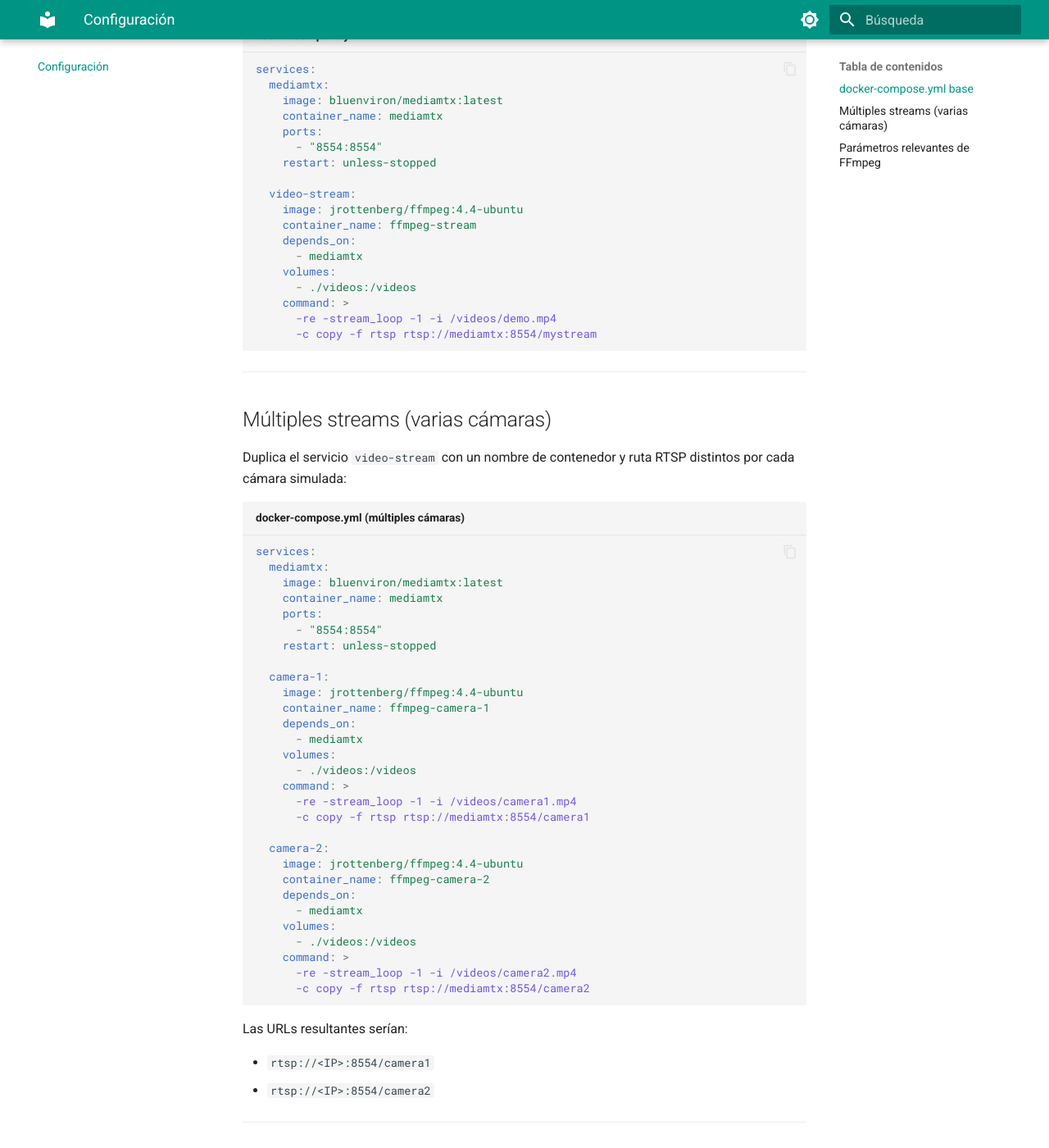
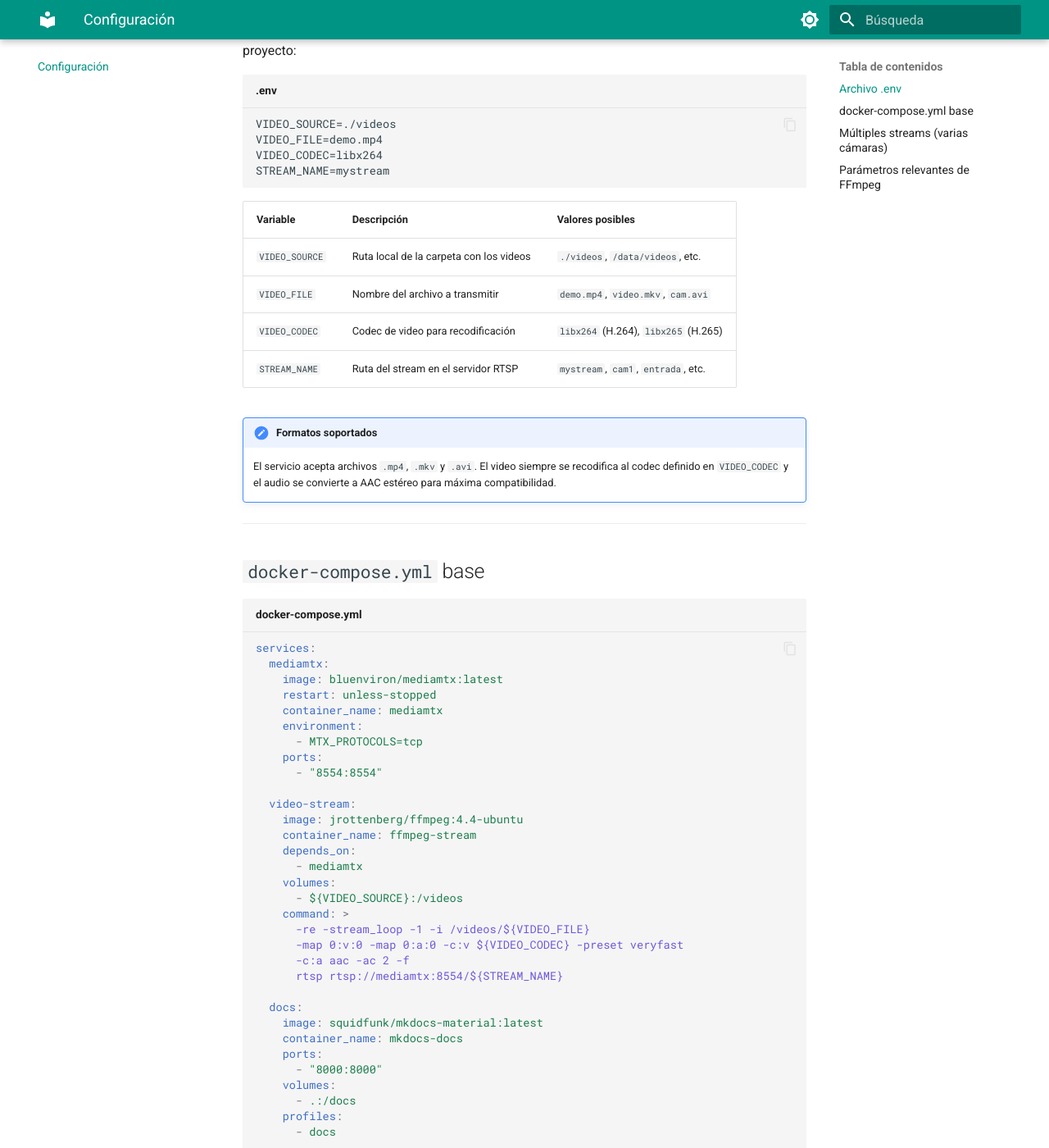
Before and after one commit to sherlock28/rtsp-camera-emulator, an MkDocs documentation site: the page built from docs/configuration.md, in a window 1280 px wide and 1400 px high, scrolled down 255 px. Shown: the whole window at 82% size. Built offline with MkDocs 1.6.1 and Material for MkDocs 9.7.7, drawn with Linux system fonts in a browser that asks for light colours; some of the changed text lies outside the part shown.

````diff
--- a/docs/configuration.md
+++ b/docs/configuration.md
@@ -1,15 +1,40 @@
 # Configuración
 
-## docker-compose.yml base
+## Archivo `.env`
+
+Todas las variables del servicio `video-stream` se definen en un archivo `.env` en la raíz del proyecto:
+
+```env title=".env"
+VIDEO_SOURCE=./videos
+VIDEO_FILE=demo.mp4
+VIDEO_CODEC=libx264
+STREAM_NAME=mystream
+```
+
+| Variable | Descripción | Valores posibles |
+|---|---|---|
+| `VIDEO_SOURCE` | Ruta local de la carpeta con los videos | `./videos`, `/data/videos`, etc. |
+| `VIDEO_FILE` | Nombre del archivo a transmitir | `demo.mp4`, `video.mkv`, `cam.avi` |
+| `VIDEO_CODEC` | Codec de video para recodificación | `libx264` (H.264), `libx265` (H.265) |
+| `STREAM_NAME` | Ruta del stream en el servidor RTSP | `mystream`, `cam1`, `entrada`, etc. |
+
+!!! note "Formatos soportados"
+    El servicio acepta archivos `.mp4`, `.mkv` y `.avi`. El video siempre se recodifica al codec definido en `VIDEO_CODEC` y el audio se convierte a AAC estéreo para máxima compatibilidad.
+
+---
+
+## `docker-compose.yml` base
 
 ```yaml title="docker-compose.yml"
 services:
   mediamtx:
     image: bluenviron/mediamtx:latest
+    restart: unless-stopped
     container_name: mediamtx
+    environment:
+      - MTX_PROTOCOLS=tcp
     ports:
       - "8554:8554"
-    restart: unless-stopped
 
   video-stream:
     image: jrottenberg/ffmpeg:4.4-ubuntu
@@ -17,26 +42,40 @@ services:
     depends_on:
       - mediamtx
     volumes:
-      - ./videos:/videos
+      - ${VIDEO_SOURCE}:/videos
     command: >
-      -re -stream_loop -1 -i /videos/demo.mp4
-      -c copy -f rtsp rtsp://mediamtx:8554/mystream
+      -re -stream_loop -1 -i /videos/${VIDEO_FILE}
+      -map 0:v:0 -map 0:a:0 -c:v ${VIDEO_CODEC} -preset veryfast
+      -c:a aac -ac 2 -f
+      rtsp rtsp://mediamtx:8554/${STREAM_NAME}
+
+  docs:
+    image: squidfunk/mkdocs-material:latest
+    container_name: mkdocs-docs
+    ports:
+      - "8000:8000"
+    volumes:
+      - .:/docs
+    profiles:
+      - docs
 ```
 
 ---
 
 ## Múltiples streams (varias cámaras)
 
-Duplica el servicio `video-stream` con un nombre de contenedor y ruta RTSP distintos por cada cámara simulada:
+Para simular varias cámaras, duplica el servicio `video-stream` y sobreescribe las variables de entorno por servicio. Cada uno puede apuntar a un video y stream distintos:
 
 ```yaml title="docker-compose.yml (múltiples cámaras)"
 services:
   mediamtx:
     image: bluenviron/mediamtx:latest
+    restart: unless-stopped
     container_name: mediamtx
+    environment:
+      - MTX_PROTOCOLS=tcp
     ports:
       - "8554:8554"
-    restart: unless-stopped
 
   camera-1:
     image: jrottenberg/ffmpeg:4.4-ubuntu
@@ -45,9 +84,15 @@ services:
       - mediamtx
     volumes:
       - ./videos:/videos
+    environment:
+      - VIDEO_FILE=camera1.mp4
+      - VIDEO_CODEC=libx264
+      - STREAM_NAME=camera1
     command: >
-      -re -stream_loop -1 -i /videos/camera1.mp4
-      -c copy -f rtsp rtsp://mediamtx:8554/camera1
+      -re -stream_loop -1 -i /videos/${VIDEO_FILE}
+      -map 0:v:0 -map 0:a:0 -c:v ${VIDEO_CODEC} -preset veryfast
+      -c:a aac -ac 2 -f
+      rtsp rtsp://mediamtx:8554/${STREAM_NAME}
 
   camera-2:
     image: jrottenberg/ffmpeg:4.4-ubuntu
@@ -56,9 +101,15 @@ services:
       - mediamtx
     volumes:
       - ./videos:/videos
+    environment:
+      - VIDEO_FILE=camera2.mkv
+      - VIDEO_CODEC=libx264
+      - STREAM_NAME=camera2
     command: >
-      -re -stream_loop -1 -i /videos/camera2.mp4
-      -c copy -f rtsp rtsp://mediamtx:8554/camera2
+      -re -stream_loop -1 -i /videos/${VIDEO_FILE}
+      -map 0:v:0 -map 0:a:0 -c:v ${VIDEO_CODEC} -preset veryfast
+      -c:a aac -ac 2 -f
+      rtsp rtsp://mediamtx:8554/${STREAM_NAME}
 ```
 
 Las URLs resultantes serían:
@@ -74,9 +125,13 @@ Las URLs resultantes serían:
 |---|---|
 | `-re` | Lee el archivo a velocidad de reproducción real (simula una cámara en vivo). |
 | `-stream_loop -1` | Repite el video indefinidamente. |
-| `-i /videos/demo.mp4` | Archivo de video de entrada. |
-| `-c copy` | Copia los streams sin recodificar (bajo consumo de CPU). |
+| `-i /videos/${VIDEO_FILE}` | Archivo de video de entrada, tomado de la variable `VIDEO_FILE`. |
+| `-map 0:v:0` | Selecciona el primer stream de video del archivo fuente. |
+| `-map 0:a:0` | Selecciona el primer stream de audio del archivo fuente. |
+| `-c:v ${VIDEO_CODEC}` | Codec de video de salida (`libx264` o `libx265`), tomado de `VIDEO_CODEC`. |
+| `-preset veryfast` | Velocidad de codificación: rápida con calidad aceptable. |
+| `-c:a aac -ac 2` | Recodifica el audio a AAC estéreo para máxima compatibilidad. |
 | `-f rtsp` | Formato de salida RTSP. |
 
-!!! note "Transcodificación"
-    Si el video no es H.264/AAC, reemplaza `-c copy` por `-c:v libx264 -c:a aac` para que FFmpeg recodifique al vuelo. Esto consume más CPU.
+!!! note "¿Por qué recodificar en lugar de `-c copy`?"
+    La copia directa (`-c copy`) falla cuando el archivo fuente usa codecs incompatibles con RTSP (como AC3 o HEVC sin perfil compatible). La recodificación a H.264/AAC garantiza reproducción en VLC y la mayoría de clientes RTSP.
````
Also changed, not shown: Readme.md (+54 -16 lines), docs/getting-started.md (+31 -9 lines), docs/index.md (+8 -6 lines), docs/use-cases.md (+5 -3 lines).
